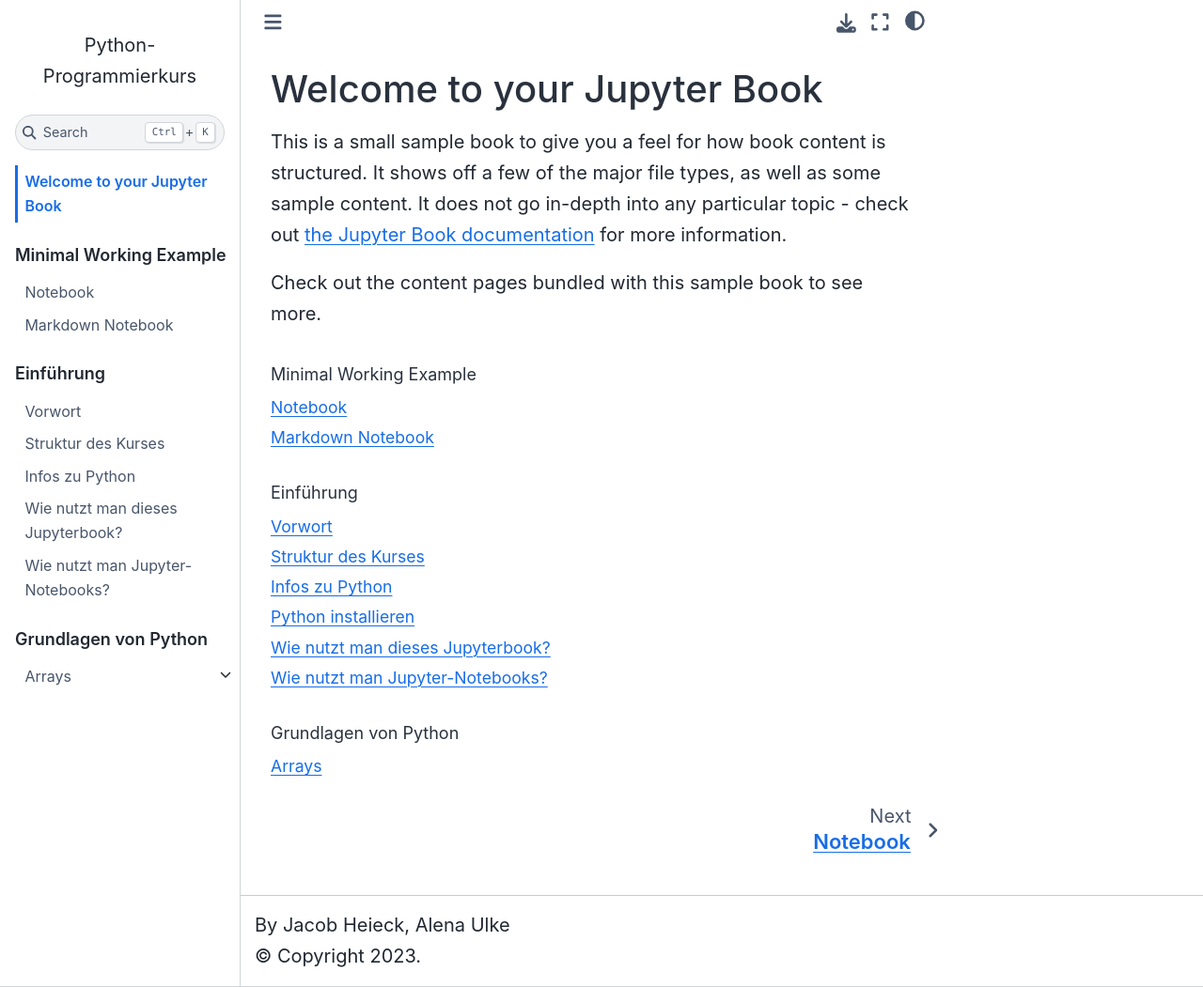
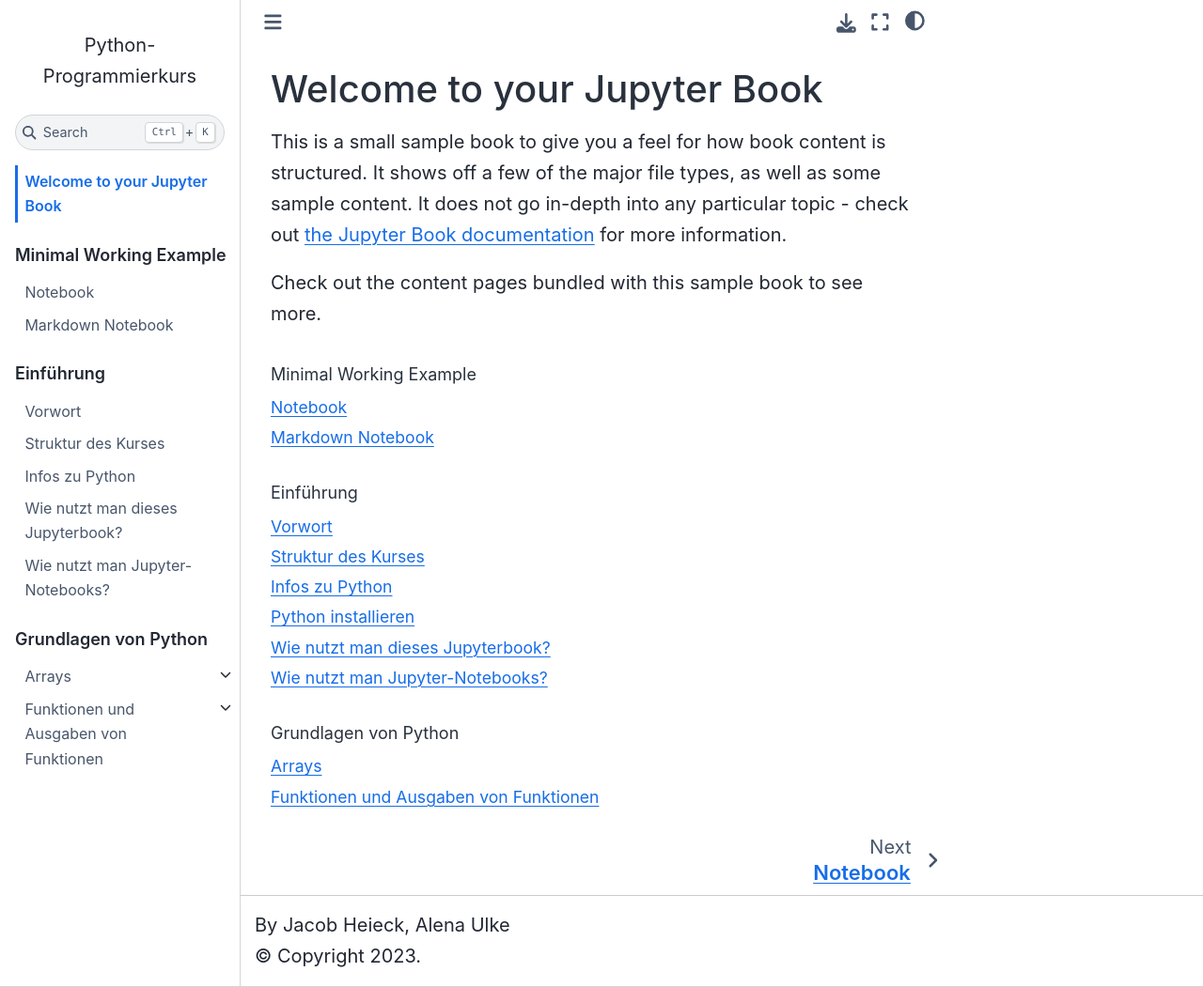
Before and after one commit to AlenaUlke/numerik-pythonkurs, a Jupyter Book: the page built from intro.md, in a window 1280 px wide and 1051 px high. Shown: the whole window at 94% size. Built offline with Jupyter Book 1.0.4 settings and Sphinx 7.4.7 and the Sphinx Book theme 1.1.4, drawn with Linux system fonts in a browser that asks for light colours.

```diff
--- a/_toc.yml
+++ b/_toc.yml
@@ -39,3 +39,8 @@ parts:
       file: content/chapter02_basics/arrays/logische_arrays
     - title: Quiz
       file: content/chapter02_basics/arrays/quiz
+  - title: Funktionen und Ausgaben von Funktionen
+    file: content/chapter02_basics/functions/functions_intro
+    sections:
+    - title: Ausgaben von Funktionen
+      file: content/chapter02_basics/functions/funktionsaufrufe
```
Also changed, not shown: content/chapter02_basics/functions/functions_intro.md (added, +6 -0 lines), content/chapter02_basics/functions/funktionsaufrufe.ipynb (added), 1 other file.
